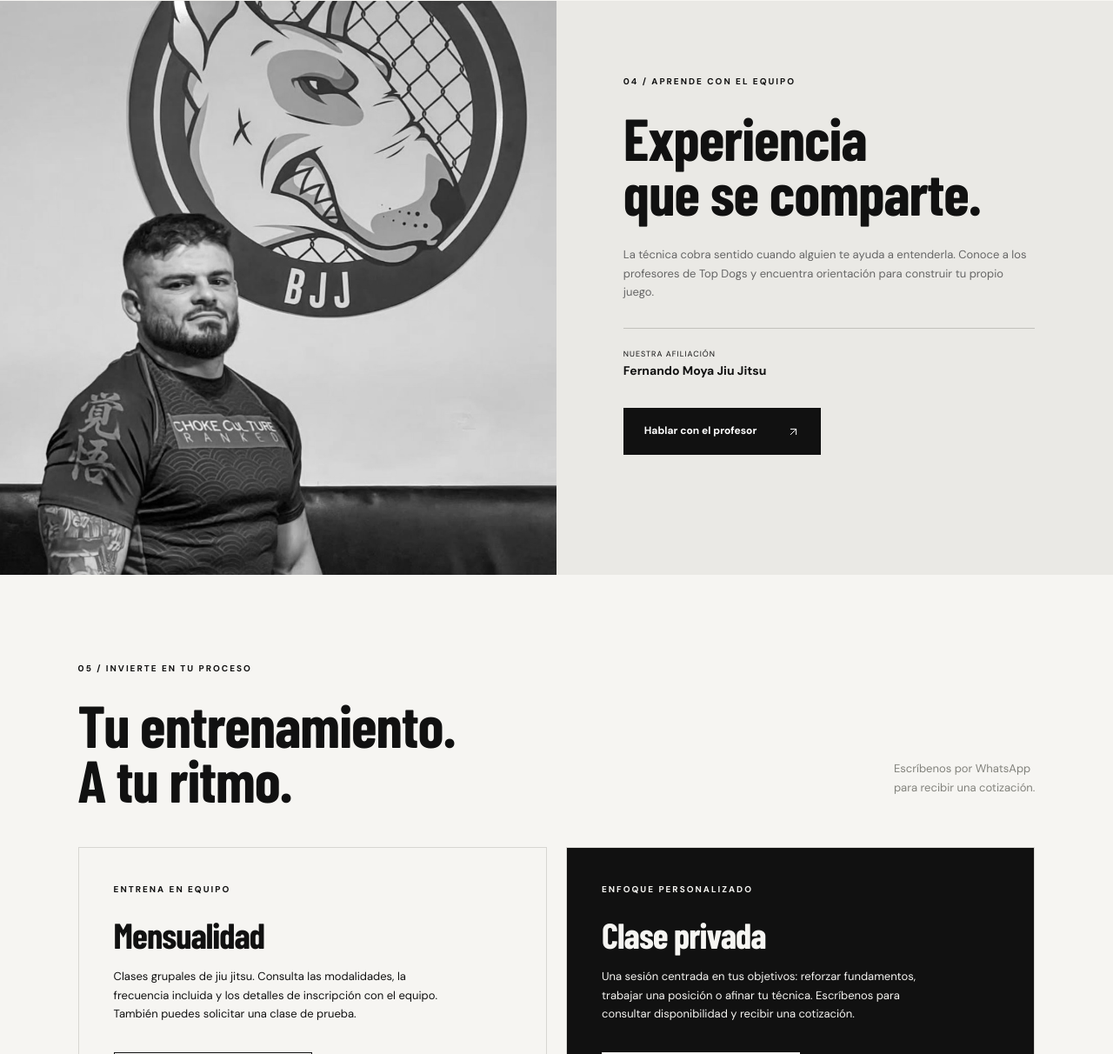
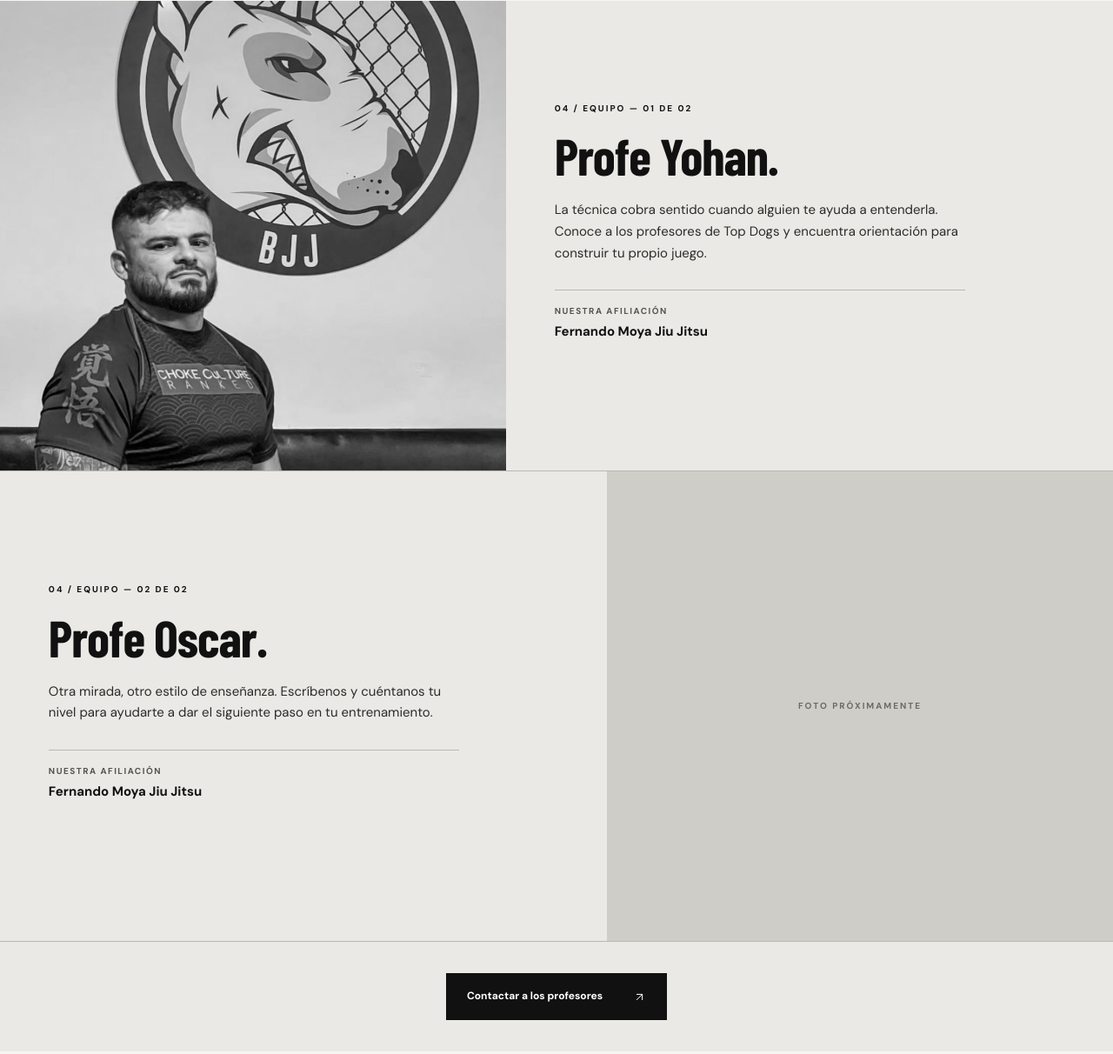
Before and after one commit to cristopherarauzalvarado-code/Td_web, a plain HTML site: page dist/index.html in a window 1280 px wide. Shown: the part 3307-4519 px from the top of the page at 87% size. Drawn offline with nearby package versions, Linux system fonts and the light colour scheme; a web font is replaced by a local one.

Commit message:
cambiso en el layout de topdogs para los profesores yohan y oscar

```diff
--- a/dist/index.html
+++ b/dist/index.html
@@ -357,13 +357,13 @@
         <div class="coach-photo">
           <img
             src="./assets/ProfeYohan.jpeg"
-            alt="Profesores de Top Dogs con sus medallas"
+            alt="Profe Yohan de Top Dogs con sus medallas"
             loading="lazy"
           />
         </div>
         <div class="coach-copy">
-          <p class="eyebrow">04 / APRENDE CON EL EQUIPO</p>
-          <h2>Experiencia<br />que se comparte.</h2>
+          <p class="eyebrow">04 / EQUIPO — 01 DE 02</p>
+          <h2>Profe Yohan.</h2>
           <p>
             La técnica cobra sentido cuando alguien te ayuda a entenderla. Conoce a los profesores
             de Top Dogs y encuentra orientación para construir tu propio juego.
@@ -371,11 +371,34 @@
           <div class="coach-detail">
             <span>NUESTRA AFILIACIÓN</span><strong>Fernando Moya Jiu Jitsu</strong>
           </div>
+        </div>
+      </section>
+
+      <section id="profesor-oscar" class="coaches coaches-reverse">
+        <div
+          class="coach-photo coach-photo-empty"
+          role="img"
+          aria-label="Foto del profe Oscar próximamente"
+        ></div>
+        <div class="coach-copy">
+          <p class="eyebrow">04 / EQUIPO — 02 DE 02</p>
+          <h2>Profe Oscar.</h2>
+          <p>
+            Otra mirada, otro estilo de enseñanza. Escríbenos y cuéntanos tu nivel para ayudarte a
+            dar el siguiente paso en tu entrenamiento.
+          </p>
+          <div class="coach-detail">
+            <span>NUESTRA AFILIACIÓN</span><strong>Fernando Moya Jiu Jitsu</strong>
+          </div>
+        </div>
+      </section>
+
+      <div class="coaches-cta">
         <a
           class="button black whatsapp"
-            data-message="Hola, quiero conocer a los profesores y saber cómo empezar en Top Dogs."
+          data-message="Hola, quiero contactar a los profesores de Top Dogs y saber cómo empezar."
           href="#contacto"
-            >Hablar con el profesor
+          >Contactar a los profesores
           <svg
             class="icon"
             viewBox="0 0 24 24"
@@ -390,7 +413,7 @@
             <path d="M7 17 17 7M7 7h10v10" /></svg
         ></a>
       </div>
-      </section>
+
       <section class="section" id="planes">
         <div class="section-head">
           <div>
--- a/dist/style.css
+++ b/dist/style.css
@@ -377,39 +377,104 @@ figcaption {
 }
 .coaches {
   display: grid;
-  grid-template-columns: 1fr 1fr;
+  grid-template-columns: minmax(0, 5fr) minmax(0, 6fr);
+  align-items: stretch;
   background: #eae9e5;
 }
+.coaches + .coaches {
+  border-top: 1px solid #b9b8b3;
+}
+.coaches-reverse {
+  grid-template-columns: minmax(0, 6fr) minmax(0, 5fr);
+}
+.coaches-reverse .coach-photo {
+  order: 2;
+}
 .coach-photo {
-  height: 660px;
+  position: relative;
+  min-height: 540px;
   overflow: hidden;
+  background: #cfcdc8;
 }
 .coach-photo img {
+  position: absolute;
+  inset: 0;
   width: 100%;
   height: 100%;
   object-fit: cover;
   object-position: 50% 25%;
   filter: grayscale(1);
 }
+.coach-photo-empty::after {
+  content: 'FOTO PRÓXIMAMENTE';
+  position: absolute;
+  inset: 0;
+  display: grid;
+  place-items: center;
+  font-size: 10px;
+  font-weight: 700;
+  letter-spacing: 2px;
+  color: #6b6a66;
+}
 .coach-copy {
-  padding: 85px 14% 60px 12%;
+  display: flex;
+  flex-direction: column;
+  justify-content: center;
+  align-items: flex-start;
+  padding: 64px 8%;
+}
+.coach-copy .eyebrow {
+  margin-bottom: 18px;
+}
+.coach-copy h2 {
+  font-size: clamp(44px, 4.6vw, 68px);
+  line-height: 0.95;
+  margin: 0 0 22px;
+  white-space: nowrap;
 }
 .coach-copy > p:not(.eyebrow) {
-  font-size: 13px;
-  color: #666;
+  max-width: 46ch;
+  margin: 0;
+  font-size: 15px;
+  color: #2b2b2b;
 }
 .coach-detail {
-  border-top: 1px solid #c2c1bc;
-  padding-top: 22px;
-  margin: 30px 0;
+  align-self: stretch;
+  max-width: 46ch;
+  border-top: 1px solid #b9b8b3;
+  padding-top: 16px;
+  margin: 30px 0 32px;
 }
 .coach-detail span {
-  font-size: 9px;
-  letter-spacing: 1px;
   display: block;
+  font-size: 10px;
+  font-weight: 700;
+  letter-spacing: 1.5px;
+  color: #55544f;
+  margin-bottom: 2px;
 }
 .coach-detail strong {
-  font-size: 14px;
+  font-size: 15px;
+}
+.coaches-cta {
+  display: flex;
+  justify-content: center;
+  padding: 36px 6%;
+  background: #eae9e5;
+  border-top: 1px solid #b9b8b3;
+}
+.coaches-cta .button.black,
+.coaches .button.black {
+  transition:
+    background 0.2s,
+    transform 0.2s;
+}
+.coaches-cta .button.black:hover {
+  background: #333;
+}
+.coaches-cta .button.black:focus-visible {
+  outline: 3px solid var(--black);
+  outline-offset: 4px;
 }
 .plans {
   display: grid;
@@ -595,10 +660,10 @@ a:hover {
     height: 370px;
   }
   .coach-copy {
-    padding: 55px 9%;
+    padding: 48px 6%;
   }
   .coach-photo {
-    height: 590px;
+    min-height: 480px;
   }
   .schedule article {
     padding: 22px 12px;
@@ -700,6 +765,12 @@ a:hover {
   .coaches {
     grid-template-columns: 1fr;
   }
+  .coaches-reverse {
+    grid-template-columns: 1fr;
+  }
+  .coaches-reverse .coach-photo {
+    order: 0;
+  }
   .academy {
     gap: 22px;
   }
@@ -776,10 +847,14 @@ a:hover {
     margin: 0;
   }
   .coach-photo {
-    height: 480px;
+    min-height: 0;
+    height: 420px;
   }
   .coach-copy {
-    padding: 50px 6%;
+    padding: 40px 6% 48px;
+  }
+  .coach-copy h2 {
+    font-size: 48px;
   }
   .plans {
     grid-template-columns: 1fr;
```
Also changed, not shown: test/site.test.mjs (added, +46 -0 lines). Lines whose indentation alone changed are shown as unchanged.
